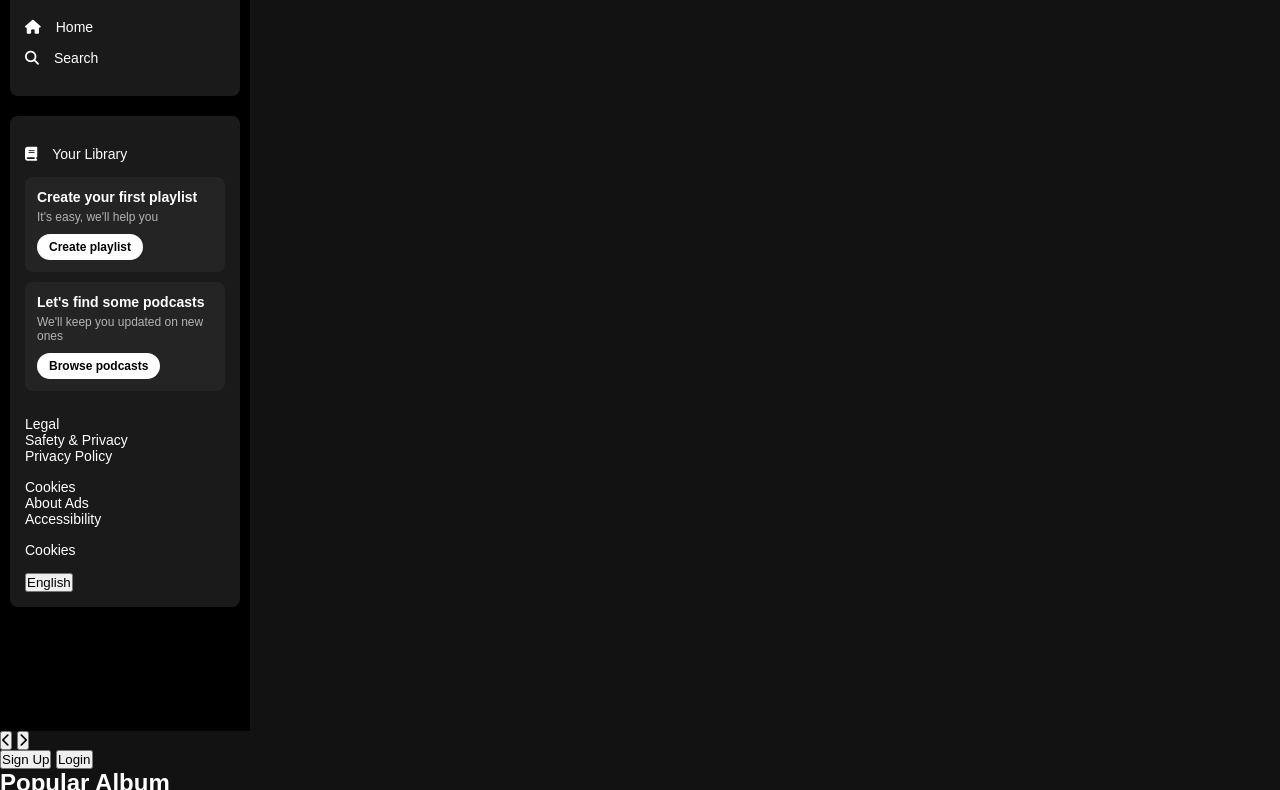
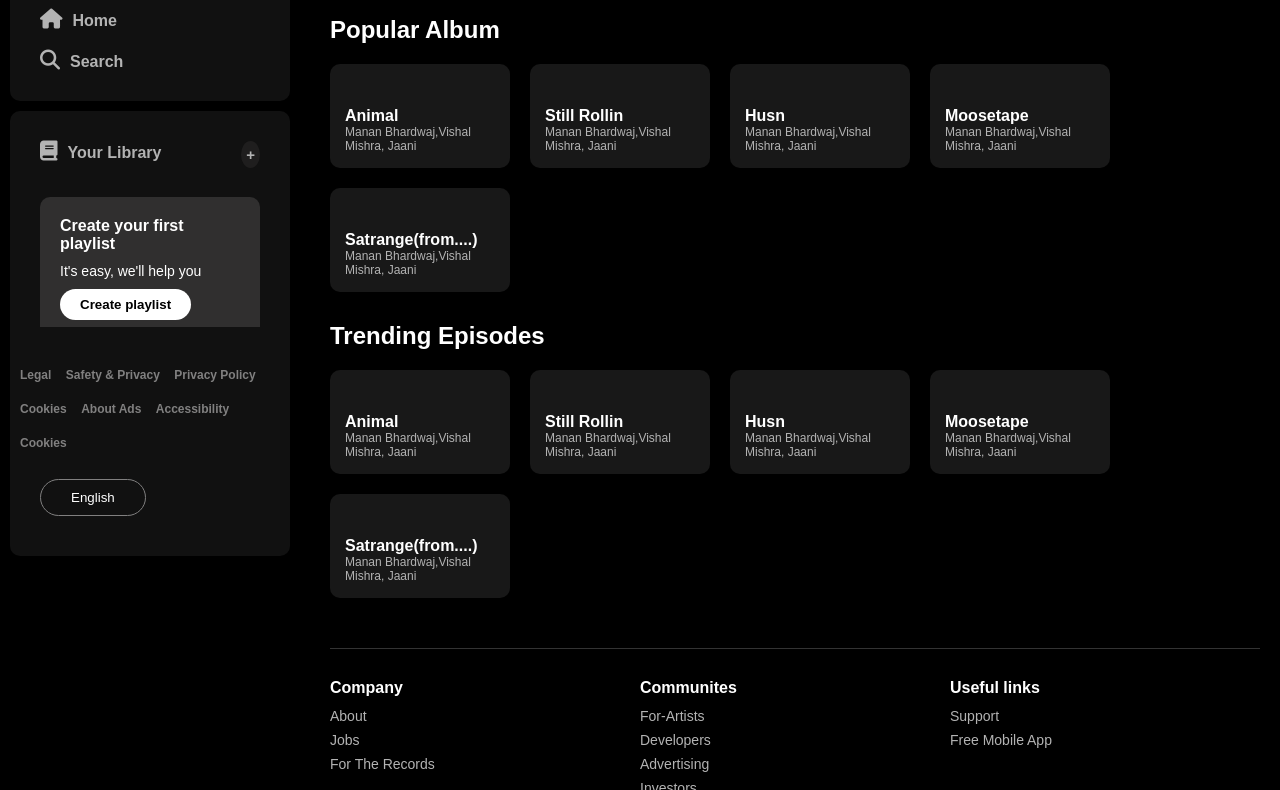
Before and after one commit to huzefa125/Spotify, a plain HTML site: page index.html in a window 1280 px wide. Shown: the part 69-859 px from the top of the page. Drawn offline with Linux system fonts and the light colour scheme.

Commit message:
Update style.css

```diff
--- a/style.css
+++ b/style.css
@@ -1,4 +1,3 @@
-/* Reset some default styles */
 * {
   margin: 0;
   padding: 0;
@@ -6,32 +5,32 @@
 }
 
 body {
-  font-family: Arial, Helvetica, sans-serif;
-  background-color: #121212;
+  background-color: black;
+  font-family: Arial, sans-serif;
   color: white;
 }
 
-a {
-  color: white;
-  text-decoration: none;
-}
-
 .slidebar {
-  width: 250px;
-  height: 100vh;
-  background-color: #000;
-  padding: 20px 10px;
-  display: flex;
-  flex-direction: column;
-  gap: 20px;
+  width: 300px;
+  background: black;
+  position: fixed;
+  top: 0;
+  left: 0;
+  bottom: 0;
+  padding: 10px;
   overflow-y: auto;
 }
 
-/* First navigation box (Home, Search) */
 .slidebar-nav {
-  background-color: #1a1a1a;
-  padding: 15px;
-  border-radius: 8px;
+  background: #111;
+  border-radius: 10px;
+  padding: 20px 10px;
+  margin-bottom: 10px;
+}
+
+.slidebar-nav .logo img {
+  width: 120px;
+  margin-bottom: 20px;
 }
 
 .slidebar-nav ul {
@@ -39,80 +38,278 @@ a {
 }
 
 .slidebar-nav ul li {
-  margin: 15px 0;
+  padding: 10px 20px;
 }
 
 .slidebar-nav ul li a {
+  text-decoration: none;
+  color: #b3b3b3;
+  font-size: 16px;
+  font-weight: 600;
+}
+
+.slidebar-nav ul li a i {
+  font-size: 20px;
+  margin-right: 10px;
+}
+
+.slidebar-nav ul li a:hover {
+  color: #fff;
+}
+
+.library::after {
+  content: '+';
+  float: right;
+  background: #1f1e1e;
+  padding: 5px;
+  border-radius: 50%;
+  font-size: 15px;
+}
+
+.create-playlist {
+  background: #302f2f;
+  padding: 20px;
+  border-radius: 10px;
+  margin-bottom: 10px;
+}
+
+.create-playlist h4,
+.create-playlist p {
+  color: #fff;
+}
+
+.create-playlist p {
+  font-size: 14px;
+  margin: 10px 0;
+}
+
+.create-playlist button {
+  padding: 8px 20px;
+  border: none;
+  border-radius: 20px;
+  background-color: white;
+  color: black;
+  font-weight: bold;
+  cursor: pointer;
+}
+
+.create-playlist button:hover {
+  background-color: #f0f0f0;
+}
+
+.slidebar-scroll {
+  height: 130px;
+  overflow-y: auto;
+  margin-top: 15px;
+}
+
+.slidebar-scroll::-webkit-scrollbar {
+  width: 6px;
+}
+
+.slidebar-scroll::-webkit-scrollbar-thumb {
+  background: #5c5b5b;
+  border-radius: 5px;
+}
+
+.privacy {
+  margin-top: 20px;
+}
+
+.privacy ul {
+  list-style: none;
+}
+
+.privacy ul li {
+  padding: 8px 0;
+}
+
+.privacy ul li a {
+  text-decoration: none;
+  color: #818080;
+  font-size: 12px;
+  margin-right: 10px;
+}
+
+.privacy ul li a:hover {
+  color: white;
+  text-decoration: underline;
+}
+
+.eng-btn {
+  padding: 20px;
+}
+
+.eng-btn button {
+  padding: 10px 30px;
+  background: transparent;
+  border: 1px solid #818080;
+  color: white;
+  border-radius: 20px;
+  cursor: pointer;
+}
+
+.eng-btn button:hover {
+  border-color: white;
+}
+
+.main-section {
+  margin-left: 310px;
+  padding: 20px;
+}
+
+.top-nav {
   display: flex;
+  justify-content: space-between;
   align-items: center;
-  gap: 15px;
+}
+
+.prev-btn button {
+  margin-right: 10px;
+  padding: 10px;
+  border-radius: 50%;
+  background-color: #121212;
   color: white;
+  border: none;
+  cursor: pointer;
+}
+
+.login-btn button {
+  padding: 10px 20px;
+  margin-left: 10px;
+  border: none;
+  border-radius: 20px;
+  font-weight: bold;
+  cursor: pointer;
+}
+
+.sign-up {
+  background-color: transparent;
+  color: white;
+  border: 1px solid white;
+}
+
+.login {
+  background-color: white;
+  color: black;
+}
+
+.spotify-playlist {
+  margin-top: 30px;
+}
+
+.spotify-playlist h2 {
+  margin-bottom: 20px;
+}
+
+.card {
+  display: flex;
+  gap: 20px;
+  flex-wrap: wrap;
+}
+
+.item {
+  width: 180px;
+  background-color: #181818;
+  padding: 15px;
+  border-radius: 10px;
+  position: relative;
+  transition: background 0.3s;
+}
+
+.item:hover {
+  background-color: #282828;
+}
+
+.item img {
+  width: 100%;
+  border-radius: 5px;
+}
+
+.item h4 {
+  margin-top: 10px;
+  font-size: 16px;
+}
+
+.item p {
+  font-size: 12px;
+  color: #b3b3b3;
+}
+
+.play-btn {
+  position: absolute;
+  bottom: 55px;
+  right: 15px;
+  background: #1db954;
+  border-radius: 50%;
+  width: 40px;
+  height: 40px;
+  display: flex;
+  justify-content: center;
+  align-items: center;
+  opacity: 0;
+  transition: opacity 0.3s ease-in-out;
+}
+
+.item:hover .play-btn {
+  opacity: 1;
+}
+
+.footer-section {
+  margin-top: 50px;
+  padding: 30px 0;
+  border-top: 1px solid #333;
+}
+
+.footer-links {
+  display: flex;
+  justify-content: space-between;
+  flex-wrap: wrap;
+}
+
+.footer-column {
+  flex: 1;
+  margin-right: 30px;
+}
+
+.footer-column div {
+  font-weight: bold;
+  margin-bottom: 10px;
+}
+
+.col-links {
+  list-style: none;
+}
+
+.col-links li {
+  margin-bottom: 6px;
+}
+
+.col-links a {
+  text-decoration: none;
+  color: #b3b3b3;
   font-size: 14px;
 }
 
-.logo img {
-  width: 120px;
-  margin-bottom: 20px;
+.col-links a:hover {
+  text-decoration: underline;
+  color: #fff;
 }
 
-/* Second box: Library */
-.box2 {
-  background-color: #1a1a1a;
-  padding: 15px;
-  border-radius: 8px;
+.social-links {
+  margin-top: 20px;
+  display: flex;
+  justify-content: flex-start;
+  gap: 15px;
+  padding-bottom: 30px;
 }
 
-/* Scrollable area */
-.slidebar-scroll {
-  overflow-y: auto;
-  max-height: 300px;
-  margin-top: 15px;
+.social-links i {
+  font-size: 20px;
+  color: #b3b3b3;
+  cursor: pointer;
 }
 
-/* Custom Scrollbar */
-.slidebar-scroll::-webkit-scrollbar {
-  width: 8px;
+.social-links i:hover {
+  color: #1db954;
 }
-
-.slidebar-scroll::-webkit-scrollbar-track {
-  background: transparent;
-}
-
-.slidebar-scroll::-webkit-scrollbar-thumb {
-  background-color: rgba(255, 255, 255, 0.2);
-  border-radius: 10px;
-}
-
-/* Playlist Creation Block */
-.create-playlist {
-  background-color: #242424;
-  border-radius: 8px;
-  padding: 12px;
-  margin-bottom: 10px;
-}
-
-.create-playlist h4 {
-  font-size: 14px;
-  margin-bottom: 5px;
-}
-
-.create-playlist p {
-  font-size: 12px;
-  color: #b3b3b3;
-  margin-bottom: 10px;
-}
-
-.create-playlist button {
-  background-color: white;
-  color: black;
-  font-weight: bold;
-  border: none;
-  padding: 6px 12px;
-  border-radius: 20px;
-  cursor: pointer;
-  font-size: 12px;
-}
-
-.create-playlist button:hover {
-  background-color: #f1f1f1;
-}
```
